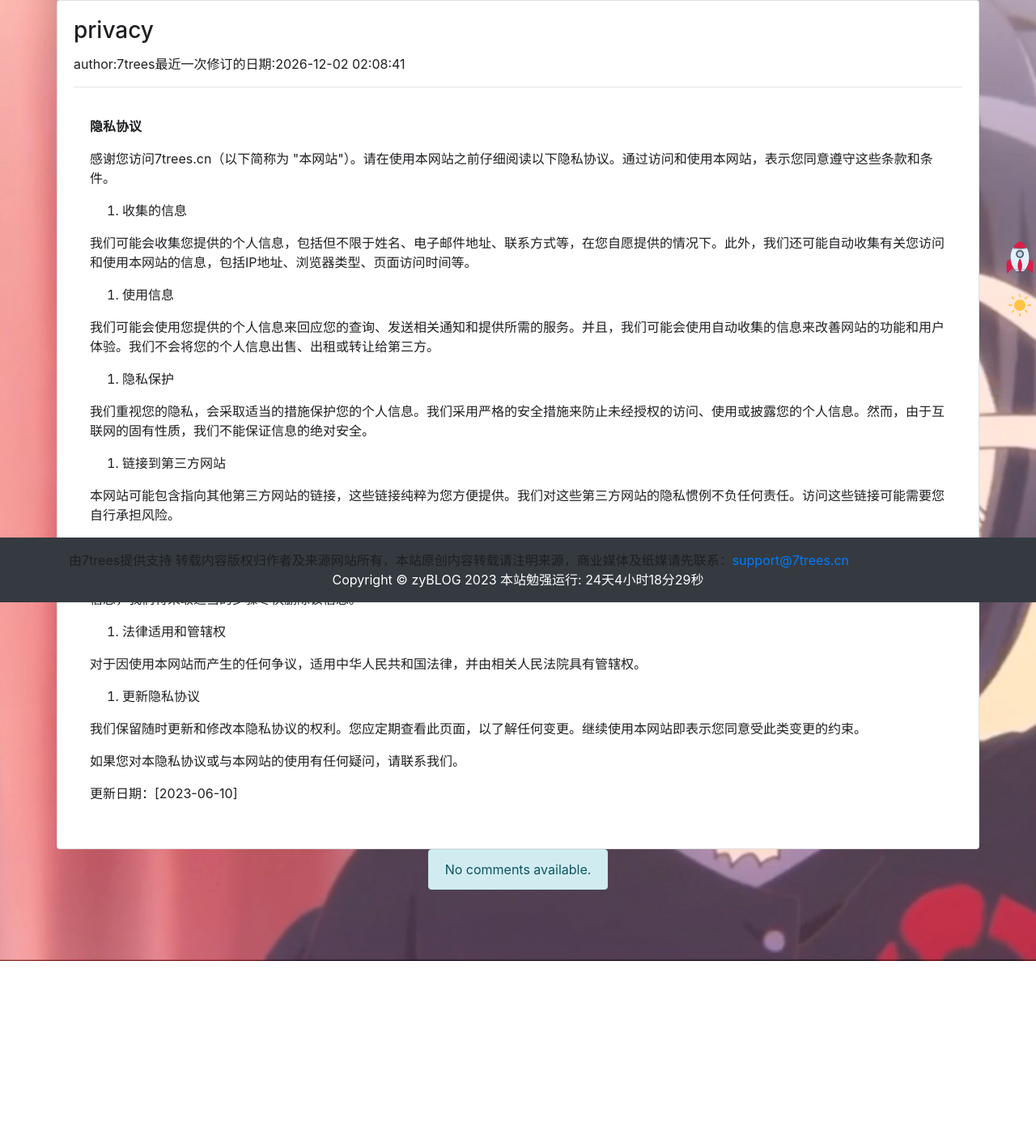
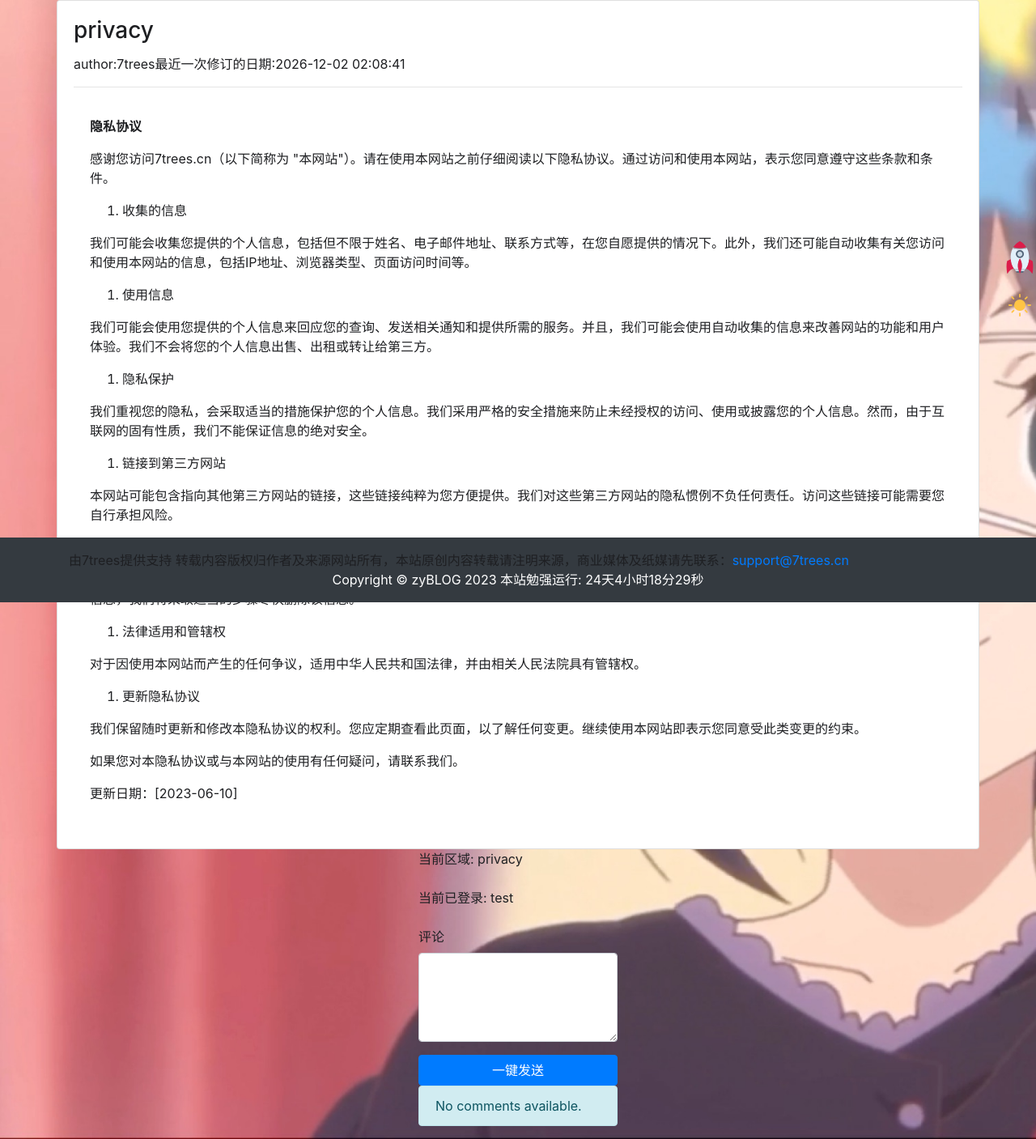
Before and after one commit to Athenavi/zyBLOG, a Flask app: page /blog/privacy in a window 1280 px wide. Shown: the part 56-1463 px from the top of the page at 81% size. Before the commit the page ends 1243 px from the top, so only its background shows below. Run offline with Flask 2, Linux system fonts and the light colour scheme; a user stored in the database is signed in; data that the repository does not hold is empty; some libraries are stand-ins or nearby versions.

Commit message:
逻辑优化0917

```diff
--- a/BlogDeal.py
+++ b/BlogDeal.py
@@ -70,3 +70,36 @@ def zy_get_comment(article_name, page=1, per_page=10):
     finally:
         cursor.close()
         db.close()
+
+
+def zy_post_comment(article_name, username, comment):
+    db = get_database_connection()
+    cursor = db.cursor()
+
+    # SQL语句将评论插入到 'comments' 表中
+    sql = "INSERT INTO comments (username, article_name, comment) VALUES (%s, %s, %s)"
+
+    # 要插入到表中的数据
+    values = (username, article_name, comment)
+
+    try:
+        # 使用提供的数据执行SQL语句
+        cursor.execute(sql, values)
+
+        # 提交事务以保存更改
+        db.commit()
+
+        # 打印成功消息
+        return "评论成功"
+
+    except Exception as e:
+        # 如果发生错误，回滚事务
+        db.rollback()
+
+        # 打印错误消息
+        return "评论失败"
+
+    finally:
+        # 关闭游标和数据库连接
+        cursor.close()
+        db.close()
--- a/app.py
+++ b/app.py
@@ -5,13 +5,13 @@ import time
 import urllib
 from configparser import ConfigParser
 
-from flask import Flask, render_template, redirect, session, request, url_for, Response
+from flask import Flask, render_template, redirect, session, request, url_for, Response, jsonify
 from jinja2 import Environment, select_autoescape, FileSystemLoader
 from werkzeug.middleware.proxy_fix import ProxyFix
 
 from AboutLogin import zylogin, zyregister
 from AboutPW import zychange_password, zyconfirm_password
-from BlogDeal import get_article_names, get_article_content, clearHTMLFormat, zy_get_comment
+from BlogDeal import get_article_names, get_article_content, clearHTMLFormat, zy_get_comment, zy_post_comment
 from user import zyadmin, zy_delete_file
 from utils import zy_upload_file
 
@@ -60,8 +60,8 @@ def get_username():
 @app.context_processor
 def inject_variables():
     return dict(
-        userStatus=get_user_status,
-        username=get_username
+        userStatus=get_user_status(),
+        username=get_username()
     )
 
 
@@ -161,7 +161,7 @@ def blog_detail(article):
 
         return render_template('BlogDetail.html', article_content=article_content, articleName=article_name,
                                theme=session['theme'], author=author, blogDate=blogDate, comments=comments,
-                               url_for=url_for)
+                               url_for=url_for,username=username)
     except FileNotFoundError:
         return redirect(url_for('undefined_route'))
 
@@ -184,6 +184,18 @@ def get_file_date(file_path):
     formatted_modify_time = time.strftime("%Y-%m-%d %H:%M:%S", time.localtime(modify_time))
 
     return  formatted_modify_time
+
+
+@app.route('/post_comment', methods=['POST'])
+def post_comment():
+    article_name = request.form.get('article_name')
+    username = request.form.get('username')
+    comment = request.form.get('comment')
+    return zy_post_comment(article_name, username,comment)
+
+
+
+
 
 
 @app.route('/sitemap.xml')
--- a/templates/BlogDetail.html
+++ b/templates/BlogDetail.html
@@ -38,8 +38,29 @@
 
             {{ article_content|safe }}
                   </div>
+
         </div>
+
       </div>
+  <div>
+      <form method="post" action="/post_comment">
+     <div class="form-group">
+        <label for="article_name">当前区域: {{ articleName }}</label>
+        <input type="text" class="form-control" id="article_name" name="article_name" value="{{ articleName }}" readonly style="display:none;">
+    </div>
+    <!-- 账号 -->
+    <div class="form-group">
+        <label for="username">当前已登录: {{ username }}</label>
+        <input type="text" class="form-control" id="username" name="username" value="{{ username }}" readonly style="display:none;">
+    </div>
+    <!-- 评论 -->
+    <div class="form-group">
+        <label for="comment">评论</label>
+        <textarea class="form-control" id="comment" name="comment" rows="4" required></textarea>
+    </div>
+    <button type="submit" class="btn btn-primary btn-block">一键发送</button>
+</form>
+      <div>
 
 {% set per_page = 10 %}
 {% set page = 2 %}
@@ -114,6 +135,8 @@
 
 <div>
     <br><br><br>
+
+
 </div>
 
 {% from 'footer.html' import zyfooter %}
```
